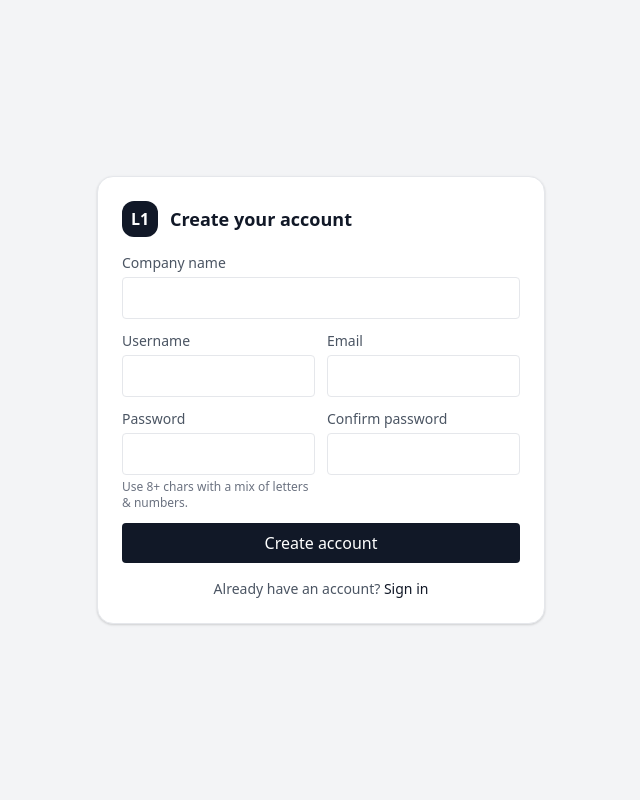
After one commit to rylayton1-netizen/L1-Jarvis, a Flask app: page /signup in a window 1280 px wide. The commit adds this page. Shown: the whole page, without its empty margins (319-959 px from the left). Run offline with Flask 3, Linux system fonts and the light colour scheme; parts of the project's set-up code (start-up, migrations or seed data) failed here and were passed over; some libraries are stand-ins or nearby versions.

Commit message:
create account

```diff
--- a/app.py
+++ b/app.py
@@ -6,12 +6,12 @@ from typing import List, Tuple
 
 from flask import (
     Flask, render_template, request, redirect, url_for,
-    session, jsonify, flash
+    session, jsonify, flash, abort
 )
 from flask_sqlalchemy import SQLAlchemy
 from werkzeug.security import generate_password_hash, check_password_hash
 from werkzeug.utils import secure_filename
-from sqlalchemy import text
+from sqlalchemy import text, or_
 from dotenv import load_dotenv
 
 import requests
@@ -86,19 +86,35 @@ db = SQLAlchemy(app)
 # Database Models
 # -----------------------------
 class User(db.Model):
+    __tablename__ = "user"
     id = db.Column(db.Integer, primary_key=True)
-    username = db.Column(db.String(150), unique=True, nullable=False)
+    username = db.Column(db.String(150), unique=True, nullable=False, index=True)
+    email = db.Column(db.String(255), unique=True, nullable=True, index=True)
     password_hash = db.Column(db.String(255), nullable=False)
     created_at = db.Column(db.DateTime, default=datetime.utcnow)
 
+    # convenience
+    def set_password(self, raw: str):
+        self.password_hash = generate_password_hash(raw)
+
+    def check_password(self, raw: str) -> bool:
+        return check_password_hash(self.password_hash, raw)
+
+
 class Company(db.Model):
+    __tablename__ = "company"
     id = db.Column(db.Integer, primary_key=True)
     name = db.Column(db.String(150), unique=True, nullable=False)
+    owner_id = db.Column(db.Integer, db.ForeignKey("user.id"), nullable=True, index=True)
     created_at = db.Column(db.DateTime, default=datetime.utcnow)
 
+    owner = db.relationship("User", backref="companies")
+
+
 class CompanyData(db.Model):
+    __tablename__ = "company_data"
     id = db.Column(db.Integer, primary_key=True)
-    company_id = db.Column(db.Integer, db.ForeignKey("company.id"), nullable=False)
+    company_id = db.Column(db.Integer, db.ForeignKey("company.id"), nullable=False, index=True)
     name_or_url = db.Column(db.String(255))  # filename or URL
     filename = db.Column(db.String(255))     # if a file was uploaded
     content = db.Column(db.Text)             # extracted text
@@ -183,9 +199,8 @@ Rules:
 """
 
 def build_user_prompt(question: str, snippets: List[dict]) -> str:
-    # We still show filenames to the model for grounding, but we do NOT ask it to print them.
     lines = []
-    for i, s in enumerate(snippets, start=1):
+    for s in snippets:
         lines.append(f"FILE: {s['filename']}\nSNIPPET: {s['snippet']}\n")
     context_block = "\n".join(lines) if lines else "(no context)"
     return f"""Question: {question}
@@ -214,10 +229,17 @@ def check_database():
         raise RuntimeError("Cannot connect to DB. Check DATABASE_URL / SSL / perms.")
 
 def create_default_admin():
+    """
+    Creates a default admin user (and a sample company) if DB is empty.
+    Safe to run repeatedly.
+    """
     try:
         if User.query.count() == 0:
-            admin = User(username="admin", password_hash=generate_password_hash("admin123"))
+            admin = User(username="admin", email="admin@example.com", password_hash=generate_password_hash("admin123"))
             db.session.add(admin)
+            db.session.flush()
+            sample_co = Company(name="Admin Co", owner_id=admin.id)
+            db.session.add(sample_co)
             db.session.commit()
             app.logger.info("Default admin created: admin / admin123")
     except Exception as e:
@@ -234,10 +256,6 @@ def _condense_ws(text: str) -> str:
     return re.sub(r"\s+", " ", text or "").strip()
 
 def extract_text_from_pdf(path: str, max_chars: int = 50_000) -> str:
-    """
-    Try PyPDF2 first; if we get too little text (scanned PDF or tricky layout),
-    fall back to pdfminer.six which is more robust for text extraction.
-    """
     text_val = ""
     # Attempt 1: PyPDF2
     try:
@@ -365,17 +383,36 @@ def ensure_fulltext_indexes():
         conn.execute(text(sql))
 
 # -----------------------------
-# Answer sanitizer (remove trailing inline file/source lines)
+# Answer sanitizer
 # -----------------------------
 def strip_inline_source_suffix(s: str) -> str:
     if not s:
         return s
     lines = s.rstrip().splitlines()
-    # Remove one or more trailing lines like:
-    # "[1] FILE: foo.pdf", "FILE: foo", "Source: foo"
     while lines and re.match(r'^(?:\[\d+\]\s*)?(?:file|source)\s*:\s*.+$', lines[-1].strip(), re.IGNORECASE):
         lines.pop()
     return "\n".join(lines).rstrip()
+
+# -----------------------------
+# Auth utilities
+# -----------------------------
+def current_user():
+    uid = session.get("user_id")
+    if not uid:
+        return None
+    return User.query.get(uid)
+
+def require_login():
+    if "user_id" not in session:
+        return redirect(url_for("login"))
+    return None
+
+def require_company_owner(company_id: int):
+    user = current_user()
+    if not user:
+        return False
+    company = Company.query.get_or_404(company_id)
+    return (company.owner_id == user.id) or (user.username == "admin")
 
 # -----------------------------
 # Errors
@@ -390,47 +427,117 @@ def server_error(_):
     return render_template("login.html"), 500
 
 # -----------------------------
-# Routes
+# Routes: Auth
 # -----------------------------
 @app.route("/", methods=["GET", "POST"])
 @app.route("/login", methods=["GET", "POST"])
 def login():
     try:
         if request.method == "POST":
-            username = request.form.get("username", "").strip()
+            username_or_email = request.form.get("username", "").strip()
             password = request.form.get("password", "")
 
-            user = User.query.filter_by(username=username).first()
-            if user and check_password_hash(user.password_hash, password):
+            user = User.query.filter(
+                or_(User.username == username_or_email, User.email == username_or_email)
+            ).first()
+
+            if user and user.check_password(password):
                 session["user_id"] = user.id
                 return redirect(url_for("dashboard"))
 
-            flash("Invalid username or password", "error")
+            flash("Invalid username/email or password", "error")
         return render_template("login.html")
     except Exception as e:
         app.logger.error(f"Login route error: {e}")
         flash("Login failed. Check logs.", "error")
         return render_template("login.html"), 500
 
+@app.route("/signup", methods=["GET", "POST"])
+def signup():
+    try:
+        if request.method == "POST":
+            company_name = (request.form.get("company_name") or "").strip()
+            username = (request.form.get("username") or "").strip()
+            email = (request.form.get("email") or "").strip().lower() or None
+            password = request.form.get("password") or ""
+            confirm = request.form.get("confirm") or ""
+
+            # Basic validation
+            if not company_name or not username or not password:
+                flash("Please fill in all required fields.", "error")
+                return render_template("signup.html", preset={
+                    "company_name": company_name, "username": username, "email": email or ""
+                })
+            if password != confirm:
+                flash("Passwords do not match.", "error")
+                return render_template("signup.html", preset={
+                    "company_name": company_name, "username": username, "email": email or ""
+                })
+            if User.query.filter(or_(User.username == username, User.email == email)).first():
+                flash("Username or email is already in use.", "error")
+                return render_template("signup.html", preset={
+                    "company_name": company_name, "username": username, "email": email or ""
+                })
+            if Company.query.filter_by(name=company_name).first():
+                flash("Company name is taken. Choose another.", "error")
+                return render_template("signup.html", preset={
+                    "company_name": company_name, "username": username, "email": email or ""
+                })
+
+            # Create user + company (atomic)
+            user = User(username=username, email=email)
+            user.set_password(password)
+            db.session.add(user)
+            db.session.flush()  # get user.id
+
+            company = Company(name=company_name, owner_id=user.id)
+            db.session.add(company)
+            db.session.commit()
+
+            # Log in
+            session["user_id"] = user.id
+            flash("Account created! Welcome 👋", "success")
+            return redirect(url_for("dashboard"))
+
+        return render_template("signup.html")
+    except Exception as e:
+        app.logger.error(f"Signup route error: {e}")
+        db.session.rollback()
+        flash("Sign up failed. Please try again.", "error")
+        return render_template("signup.html"), 500
+
 @app.route("/logout")
 def logout():
     session.pop("user_id", None)
     return redirect(url_for("login"))
 
+# -----------------------------
+# Routes: App
+# -----------------------------
 @app.route("/dashboard", methods=["GET", "POST"])
 def dashboard():
     if "user_id" not in session:
         return redirect(url_for("login"))
     try:
+        user = current_user()
         if request.method == "POST":
             company_name = request.form.get("company_name", "").strip()
             if company_name:
-                new_company = Company(name=company_name)
-                db.session.add(new_company)
-                db.session.commit()
-                flash("Company created", "success")
+                if Company.query.filter_by(name=company_name).first():
+                    flash("Company name is already in use.", "error")
+                else:
+                    new_company = Company(name=company_name, owner_id=user.id)
+                    db.session.add(new_company)
+                    db.session.commit()
+                    flash("Company created", "success")
                 return redirect(url_for("dashboard"))
-        companies = Company.query.order_by(Company.created_at.desc()).all()
+
+        # Only show companies owned by this user (admin sees all)
+        if user.username == "admin":
+            companies = Company.query.order_by(Company.created_at.desc()).all()
+        else:
+            companies = Company.query.filter_by(owner_id=user.id).order_by(Company.created_at.desc()).all()
+
         return render_template("dashboard.html", companies=companies)
     except Exception as e:
         app.logger.error(f"Dashboard error: {e}")
@@ -442,10 +549,15 @@ def delete_company(company_id: int):
     if "user_id" not in session:
         return redirect(url_for("login"))
     try:
+        if not require_company_owner(company_id):
+            abort(403)
+
+        # Best-effort cleanup of related rows
         try:
             db.session.execute(text("DELETE FROM knowledge WHERE company_id = :cid"), {"cid": company_id})
         except Exception:
             pass
+
         CompanyData.query.filter_by(company_id=company_id).delete()
         company = Company.query.get_or_404(company_id)
         db.session.delete(company)
@@ -461,6 +573,9 @@ def manage(company_id: int):
     if "user_id" not in session:
         return redirect(url_for("login"))
     try:
+        if not require_company_owner(company_id):
+            abort(403)
+
         company = Company.query.get_or_404(company_id)
 
         if request.method == "POST":
@@ -494,6 +609,9 @@ def reingest(company_id: int):
     if "user_id" not in session:
         return redirect(url_for("login"))
     try:
+        if not require_company_owner(company_id):
+            abort(403)
+
         company = Company.query.get_or_404(company_id)
         items = CompanyData.query.filter_by(company_id=company.id).all()
         for it in items:
@@ -511,6 +629,9 @@ def delete_entry(entry_id: int):
         return redirect(url_for("login"))
     try:
         entry = CompanyData.query.get_or_404(entry_id)
+        if not require_company_owner(entry.company_id):
+            abort(403)
+
         company_id = entry.company_id
         if entry.filename:
             try:
@@ -533,6 +654,8 @@ def agent(company_id: int):
     if "user_id" not in session:
         return redirect(url_for("login"))
     try:
+        if not require_company_owner(company_id):
+            abort(403)
         company = Company.query.get_or_404(company_id)
         return render_template("agent.html", company=company)
     except Exception as e:
@@ -555,6 +678,10 @@ def agent_api():
         company_id = int(request.args.get("company_id", "0") or 0)
         if not user_message:
             return jsonify({"answer": "No input received"})
+
+        # authz
+        if not require_company_owner(company_id):
+            return jsonify({"error": "Forbidden"}), 403
 
         client = get_openai_client()
 
@@ -579,7 +706,6 @@ def agent_api():
         )
 
         text_out = (resp.choices[0].message.content or "").strip()
-        # Safety net: strip any trailing inline "FILE: ..." / "Source: ..." lines
         text_out = strip_inline_source_suffix(text_out)
 
         return jsonify({"answer": text_out, "sources": snippets})
@@ -597,6 +723,9 @@ def ingest_single(entry_id: int):
         return redirect(url_for("login"))
     try:
         entry = CompanyData.query.get_or_404(entry_id)
+        if not require_company_owner(entry.company_id):
+            abort(403)
+
         ingest_entry(entry)
         db.session.commit()
         flash(f"Re-ingested entry {entry_id}", "success")
@@ -605,7 +734,6 @@ def ingest_single(entry_id: int):
         app.logger.error(f"Single reingest error: {e}")
         flash("Failed to re-ingest entry.", "error")
         return redirect(url_for("dashboard"))
-
 
 # -----------------------------
 # App startup
--- /dev/null
+++ b/templates/signup.html
@@ -0,0 +1,77 @@
+<!-- templates/signup.html -->
+<!DOCTYPE html>
+<html lang="en">
+<head>
+  <meta charset="UTF-8"/>
+  <meta name="viewport" content="width=device-width, initial-scale=1.0"/>
+  <title>Create your account</title>
+  <link href="https://cdn.jsdelivr.net/npm/tailwindcss@2.2.19/dist/tailwind.min.css" rel="stylesheet"/>
+</head>
+<body class="bg-gray-100 min-h-screen flex items-center justify-center p-4">
+  <div class="w-full max-w-md">
+    <div class="bg-white border rounded-2xl shadow p-6">
+      <div class="flex items-center gap-3 mb-4">
+        <div class="w-9 h-9 rounded-xl bg-gray-900 text-white flex items-center justify-center font-bold">L1</div>
+        <h1 class="text-lg font-semibold text-gray-900">Create your account</h1>
+      </div>
+
+      {% with messages = get_flashed_messages(with_categories=true) %}
+        {% if messages %}
+          <div class="space-y-2 mb-3">
+            {% for category, msg in messages %}
+              <div class="px-3 py-2 rounded text-sm
+                   {% if category == 'success' %} bg-green-50 text-green-800 border border-green-200
+                   {% elif category == 'error' %} bg-red-50 text-red-700 border border-red-200
+                   {% else %} bg-gray-50 text-gray-800 border border-gray-200 {% endif %}">
+                {{ msg }}
+              </div>
+            {% endfor %}
+          </div>
+        {% endif %}
+      {% endwith %}
+
+      <form method="POST" class="space-y-3">
+        <div>
+          <label class="block text-sm text-gray-600 mb-1">Company name</label>
+          <input class="w-full border rounded px-3 py-2" type="text" name="company_name" required
+                 value="{{ (preset.company_name if preset else '') }}"/>
+        </div>
+
+        <div class="grid grid-cols-1 md:grid-cols-2 gap-3">
+          <div>
+            <label class="block text-sm text-gray-600 mb-1">Username</label>
+            <input class="w-full border rounded px-3 py-2" type="text" name="username" required
+                   value="{{ (preset.username if preset else '') }}"/>
+          </div>
+          <div>
+            <label class="block text-sm text-gray-600 mb-1">Email</label>
+            <input class="w-full border rounded px-3 py-2" type="email" name="email" autocomplete="email" required
+                   value="{{ (preset.email if preset else '') }}"/>
+          </div>
+        </div>
+
+        <div class="grid grid-cols-1 md:grid-cols-2 gap-3">
+          <div>
+            <label class="block text-sm text-gray-600 mb-1">Password</label>
+            <input class="w-full border rounded px-3 py-2" type="password" name="password" autocomplete="new-password" required/>
+            <p class="text-xs text-gray-500 mt-1">Use 8+ chars with a mix of letters & numbers.</p>
+          </div>
+          <div>
+            <label class="block text-sm text-gray-600 mb-1">Confirm password</label>
+            <input class="w-full border rounded px-3 py-2" type="password" name="confirm" autocomplete="new-password" required/>
+          </div>
+        </div>
+
+        <button class="w-full bg-gray-900 text-white px-4 py-2 rounded hover:bg-gray-800">
+          Create account
+        </button>
+      </form>
+
+      <div class="mt-4 text-center text-sm text-gray-600">
+        Already have an account?
+        <a href="{{ url_for('login') }}" class="font-medium text-gray-900 hover:underline">Sign in</a>
+      </div>
+    </div>
+  </div>
+</body>
+</html>
```
Also changed, not shown: templates/login.html (+18 -5 lines).
